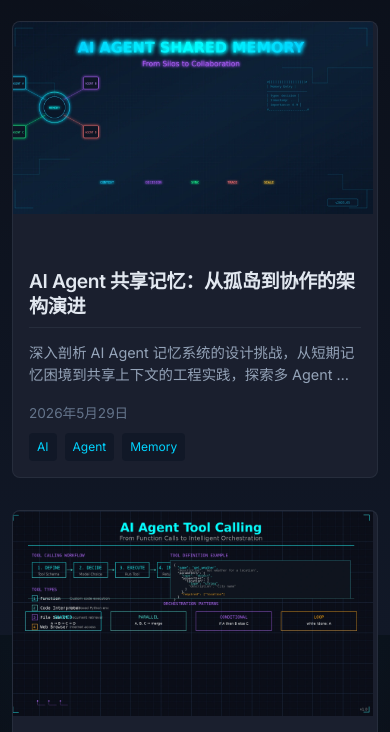
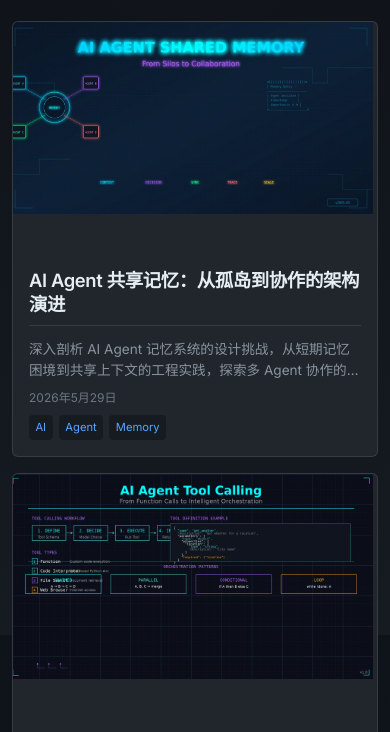
Before and after one commit to Obelisk-design/obelisk-design.github.io, an Astro site: page /blog in a window 390 px wide. Shown: the part 209-941 px from the top of the page. Built offline with nearby package versions, Linux system fonts and the light colour scheme; Astro itself is replaced by a stand-in of ours.

Commit message:
feat:add

```diff
--- a/src/components/Footer.astro
+++ b/src/components/Footer.astro
@@ -31,7 +31,7 @@ const today = new Date();
   }
 
   .footer-content {
-    max-width: 1000px;
+    max-width: 1200px;  /* Match main width */
     margin: 0 auto;
     display: flex;
     justify-content: space-between;
@@ -82,7 +82,7 @@ const today = new Date();
   }
 
   .footer-bottom {
-    max-width: 1000px;
+    max-width: 1200px;  /* Match main width */
     margin: 2rem auto 0;
     text-align: center;
   }
--- a/src/components/Header.astro
+++ b/src/components/Header.astro
@@ -58,7 +58,7 @@ import HeaderLink from './HeaderLink.astro';
     top: 0;
     z-index: 100;
     backdrop-filter: blur(12px);
-    background: rgba(10, 14, 23, 0.85);
+    background: rgba(13, 17, 23, 0.85);  /* Match new bg-primary */
     border-bottom: 1px solid var(--border);
     transition: background 0.2s ease;
   }
@@ -67,7 +67,7 @@ import HeaderLink from './HeaderLink.astro';
     display: flex;
     align-items: center;
     justify-content: space-between;
-    max-width: 1000px;
+    max-width: 1200px;  /* Match main width */
     margin: 0 auto;
     padding: 0.75rem 1.5rem;
   }
@@ -132,7 +132,7 @@ import HeaderLink from './HeaderLink.astro';
       left: 0;
       right: 0;
       bottom: 0;
-      background: rgba(10, 14, 23, 0.98);
+      background: rgba(13, 17, 23, 0.98);  /* Match new bg-primary */
       flex-direction: column;
       justify-content: center;
       align-items: center;
--- a/src/layouts/BlogPost.astro
+++ b/src/layouts/BlogPost.astro
@@ -32,7 +32,7 @@ const keywords = tags ? `${tags.join(', ')}, 技术博客, 深度解析` : '技
     />
     <style>
       main {
-        max-width: 800px;
+        max-width: 900px;  /* Optimal reading width */
       }
 
       .hero-image {
@@ -176,7 +176,7 @@ const keywords = tags ? `${tags.join(', ')}, 技术博客, 深度解析` : '技
       <article>
         {heroImage && (
           <div class="hero-image">
-            <Image width={800} height={400} src={heroImage} alt="" />
+            <Image width={900} height={450} src={heroImage} alt="" />
           </div>
         )}
 
--- a/src/pages/blog/index.astro
+++ b/src/pages/blog/index.astro
@@ -32,8 +32,8 @@ const posts = (await getCollection('blog')).sort(
               {post.data.heroImage && (
                 <div class="post-image">
                   <Image
-                    width={index === 0 ? 800 : 400}
-                    height={index === 0 ? 400 : 200}
+                    width={index === 0 ? 720 : 360}
+                    height={index === 0 ? 360 : 180}
                     src={post.data.heroImage}
                     alt=""
                   />
@@ -169,10 +169,44 @@ const posts = (await getCollection('blog')).sort(
   @media (min-width: 768px) {
     .posts-grid {
       grid-template-columns: repeat(2, 1fr);
+      gap: 1.5rem;
+    }
+
+    .post-card.featured {
+      grid-column: 1 / -1;
+    }
+  }
+
+  @media (min-width: 1024px) {
+    .posts-grid {
+      grid-template-columns: repeat(3, 1fr);
+      gap: 1.5rem;
+    }
+
+    .post-card.featured {
+      grid-column: span 2;
+    }
+
+    .post-card.featured .post-title {
+      font-size: 1.5rem;
+    }
+  }
+
+  @media (min-width: 1280px) {
+    .posts-grid {
+      gap: 2rem;
+    }
+
+    .post-card.featured .post-title {
+      font-size: 1.75rem;
     }
   }
 
   @media (max-width: 768px) {
+    .posts-grid {
+      gap: 1.25rem;
+    }
+
     .blog-header {
       padding: 2rem 0 1.5rem;
     }
@@ -181,12 +215,17 @@ const posts = (await getCollection('blog')).sort(
       font-size: 2rem;
     }
 
+    .post-card {
+      border-radius: 8px;
+    }
+
     .post-title {
-      font-size: 1.2rem;
+      font-size: 1.15rem;
+      margin-bottom: 0.4rem;
     }
 
     .post-card.featured .post-title {
-      font-size: 1.35rem;
+      font-size: 1.25rem;
     }
 
     .post-content {
@@ -195,14 +234,30 @@ const posts = (await getCollection('blog')).sort(
 
     .post-description {
       font-size: 0.9rem;
+      margin-bottom: 0.75rem;
       -webkit-line-clamp: 2;
       display: -webkit-box;
       -webkit-box-orient: vertical;
       overflow: hidden;
     }
+
+    .post-meta {
+      flex-direction: column;
+      align-items: flex-start;
+      gap: 0.5rem;
+      font-size: 0.8rem;
+    }
+
+    .tag {
+      font-size: 0.75rem;
+    }
   }
 
   @media (max-width: 480px) {
+    .posts-grid {
+      gap: 1rem;
+    }
+
     .blog-header h1 {
       font-size: 1.75rem;
     }
@@ -212,7 +267,7 @@ const posts = (await getCollection('blog')).sort(
     }
 
     .post-card {
-      border-radius: 8px;
+      border-radius: 6px;
     }
 
     .post-content {
@@ -220,21 +275,32 @@ const posts = (await getCollection('blog')).sort(
     }
 
     .post-title {
-      font-size: 1.1rem;
+      font-size: 1.05rem;
+      margin-bottom: 0.3rem;
     }
 
     .post-card.featured .post-title {
-      font-size: 1.2rem;
+      font-size: 1.15rem;
+    }
+
+    .post-description {
+      font-size: 0.85rem;
+      margin-bottom: 0.5rem;
+      -webkit-line-clamp: 2;
     }
 
     .post-meta {
-      flex-direction: column;
-      align-items: flex-start;
-      gap: 0.5rem;
+      gap: 0.4rem;
+      font-size: 0.75rem;
+    }
+
+    .post-tags {
+      gap: 0.4rem;
     }
 
     .tag {
-      font-size: 0.75rem;
+      font-size: 0.7rem;
+      padding: 0.2rem 0.4rem;
     }
   }
 </style>
--- a/src/pages/index.astro
+++ b/src/pages/index.astro
@@ -63,7 +63,7 @@ import { SITE_DESCRIPTION, SITE_TITLE } from '../consts';
     transform: translateX(-50%);
     width: 600px;
     height: 400px;
-    background: radial-gradient(ellipse 50% 30% at center, rgba(0, 212, 255, 0.1) 0%, transparent 70%);
+    background: radial-gradient(ellipse 50% 30% at center, rgba(88, 166, 255, 0.08) 0%, transparent 70%);  /* New accent color */
     pointer-events: none;
   }
 
--- a/src/styles/global.css
+++ b/src/styles/global.css
@@ -6,27 +6,27 @@
 @import './animations.css';
 
 :root {
-  /* Core palette - deep space blue */
-  --bg-primary: #0a0e17;
-  --bg-secondary: #111827;
-  --bg-card: #1a1f2e;
-  --bg-code: #0d1117;
+  /* Modern tech palette - inspired by GitHub/Vercel/Linear */
+  --bg-primary: #0d1117;     /* GitHub's canvas bg - brighter than before */
+  --bg-secondary: #161b22;   /* GitHub's sidebar bg - clear hierarchy */
+  --bg-card: #21262d;        /* GitHub's card bg - distinct layer */
+  --bg-code: #0d1117;        /* Keep code blocks dark for focus */
 
-  /* Accent - electric cyan */
-  --accent: #00d4ff;
-  --accent-secondary: #7c3aed;
-  --accent-gradient: linear-gradient(135deg, #00d4ff 0%, #7c3aed 100%);
+  /* Accent - modern blue-violet (Linear + Stripe inspired) */
+  --accent: #58a6ff;         /* GitHub's accent - softer, professional */
+  --accent-secondary: #a371f7; /* Linear's purple - tech-forward */
+  --accent-gradient: linear-gradient(135deg, #58a6ff 0%, #a371f7 100%);
 
-  /* Text hierarchy */
-  --text-primary: #e2e8f0;
-  --text-secondary: #94a3b8;
-  --text-muted: #64748b;
+  /* Text hierarchy - higher contrast for readability */
+  --text-primary: #e6edf3;   /* GitHub's primary text - brighter */
+  --text-secondary: #8b949e; /* GitHub's secondary - balanced */
+  --text-muted: #6e7681;     /* GitHub's muted - subtle but visible */
 
-  /* Borders & shadows */
-  --border: rgba(148, 163, 184, 0.1);
-  --border-accent: rgba(0, 212, 255, 0.3);
-  --glow: 0 0 20px rgba(0, 212, 255, 0.15);
-  --shadow-soft: 0 4px 24px rgba(0, 0, 0, 0.4);
+  /* Borders & shadows - cleaner, more defined */
+  --border: rgba(240, 246, 252, 0.1);  /* Brighter border */
+  --border-accent: rgba(88, 166, 255, 0.4);  /* Accent border */
+  --glow: 0 0 20px rgba(88, 166, 255, 0.15);  /* Subtle glow */
+  --shadow-soft: 0 4px 24px rgba(0, 0, 0, 0.3);  /* Lighter shadow */
 
   /* Typography scale */
   --font-mono: 'JetBrains Mono', 'SF Mono', 'Fira Code', monospace;
@@ -62,18 +62,24 @@ body {
   /* Better font rendering */
   -webkit-font-smoothing: antialiased;
   -moz-osx-font-smoothing: grayscale;
-  /* Subtle grid pattern overlay */
+  /* Subtle modern gradient overlay */
   background-image:
-    radial-gradient(ellipse 80% 50% at 50% -20%, rgba(0, 212, 255, 0.08), transparent),
+    radial-gradient(ellipse 80% 50% at 50% -20%, rgba(88, 166, 255, 0.05), transparent),
     linear-gradient(180deg, var(--bg-primary) 0%, var(--bg-secondary) 100%);
   background-attachment: fixed;
 }
 
 main {
   width: 100%;
-  max-width: 800px;
+  max-width: 1200px;  /* Modern standard - wider for better content density */
   margin: 0 auto;
   padding: 4rem 1.5rem;
+}
+
+/* Blog post content - narrower for readability */
+.prose {
+  max-width: 900px;  /* Optimal reading width - ~65-75 chars per line */
+  margin: 0 auto;
 }
 
 /* Typography */
```
Also changed, not shown: src/assets/ai-coding-harness-practice-hero.webp (deleted), src/assets/blog-placeholder-about.jpg (deleted), src/assets/cloudflare-email-routing-guide-hero.webp (deleted), src/assets/llm-to-agent-fundamentals-hero.webp (deleted), src/assets/middle-platform-ai-hero.webp (deleted), src/assets/opencli-browser-to-cli-hero.webp (deleted).
